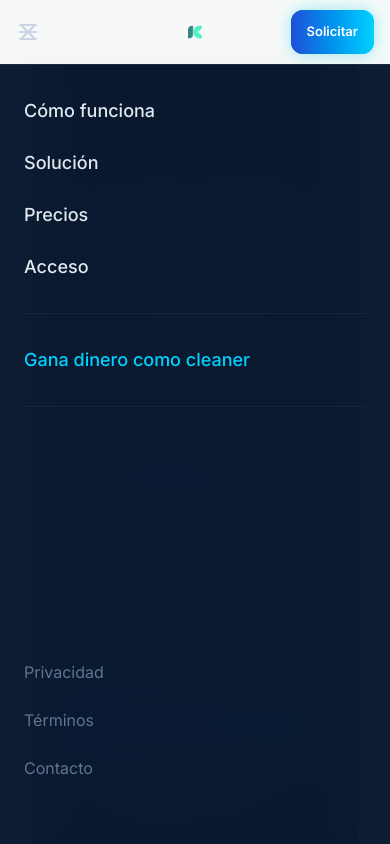
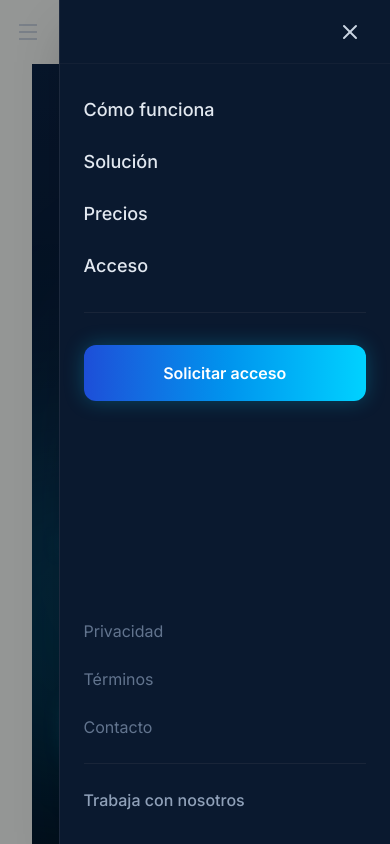
Before and after one commit to hostklynn-ux/klynn-landing, a Next.js app: page / in a window 390 px wide. Both pictures are taken after a click on the button 28 px from the left and 32 px from the top of the page. Shown: the top 844 px of the page. Built offline with nearby package versions, Linux system fonts and the light colour scheme.

Commit message:
fix: add slide effect to hamburguer menu

```diff
--- a/src/components/landing/Header.tsx
+++ b/src/components/landing/Header.tsx
@@ -9,7 +9,7 @@ import Link from "next/link";
 const navLinks = [
   { label: "Cómo funciona", href: "#how-klynn-works" },
   { label: "Solución", href: "#solution" },
-  { label: "Precios", href: "#prices" },
+  { label: "Precios", href: "#pricing" },
   { label: "Acceso", href: "#contact" },
 ];
 
@@ -31,6 +31,18 @@ const Header = () => {
     return () => window.removeEventListener('scroll', handleScroll);
   }, []);
 
+  useEffect(() => {
+    if (mobileOpen) {
+      document.body.style.overflow = 'hidden';
+    } else {
+      document.body.style.overflow = '';
+    }
+
+    return () => {
+      document.body.style.overflow = '';
+    };
+  }, [mobileOpen]);
+
   const scrollToContact = () => {
     const el = document.getElementById('contact');
     if (el) {
@@ -44,6 +56,7 @@ const Header = () => {
     : "bg-transparent border-b border-transparent shadow-none";
 
   return (
+    <>
       <header
         className={`fixed top-0 left-0 right-0 z-[100] transition-all duration-300 ${headerBackgroundClass}`}
       >
@@ -51,11 +64,11 @@ const Header = () => {
 
           <div className="flex-1 flex justify-start md:hidden">
             <button
-            onClick={() => setMobileOpen(!mobileOpen)}
+              onClick={() => setMobileOpen(true)}
               className="flex items-center justify-center w-12 h-12 -ml-3 text-slate-300 hover:text-white focus:outline-none transition-colors"
-            aria-label="Toggle menu"
+              aria-label="Abrir menú"
             >
-            {mobileOpen ? <X className="w-6 h-6" /> : <Menu className="w-6 h-6" />}
+              <Menu className="w-6 h-6" />
             </button>
           </div>
 
@@ -108,12 +121,35 @@ const Header = () => {
             </Button>
           </div>
         </div>
+      </header>
 
-      {mobileOpen && (
-        <div className="md:hidden absolute top-16 left-0 w-full h-[calc(100vh-64px)] bg-[#0a192f]/98 backdrop-blur-xl border-t border-slate-800 shadow-2xl animate-in slide-in-from-top-2 fade-in duration-200 overflow-y-auto">
-          <nav className="flex flex-col px-6 py-8 min-h-full">
+      <div className="md:hidden">
 
-            <div className="flex flex-col gap-6">
+        <div
+          className={`fixed inset-0 bg-black/40 z-[101] transition-opacity duration-300 ease-in-out ${mobileOpen ? "opacity-100 visible" : "opacity-0 invisible"
+            }`}
+          onClick={() => setMobileOpen(false)}
+          aria-hidden="true"
+        />
+
+        <div
+          className={`fixed top-0 right-0 bottom-0 w-[85%] max-w-sm bg-[#0a192f] border-l border-slate-800 shadow-2xl z-[102] flex flex-col transform transition-transform duration-300 ease-in-out ${mobileOpen ? "translate-x-0" : "translate-x-full"
+            }`}
+        >
+
+          <div className="h-16 px-4 flex items-center justify-end border-b border-slate-800/50 shrink-0">
+            <button
+              onClick={() => setMobileOpen(false)}
+              className="flex items-center justify-center w-12 h-12 text-slate-300 hover:text-white focus:outline-none transition-colors"
+              aria-label="Cerrar menú"
+            >
+              <X className="w-6 h-6" />
+            </button>
+          </div>
+
+          <div className="flex-1 overflow-y-auto py-8 px-6 flex flex-col">
+
+            <nav className="flex flex-col gap-6">
               {navLinks.map((link) => (
                 <Link
                   key={link.href}
@@ -124,48 +160,37 @@ const Header = () => {
                   {link.label}
                 </Link>
               ))}
+            </nav>
+
+            <div className="w-full h-px bg-slate-800/80 my-8 shrink-0"></div>
+
+            <Button
+              className="w-full h-14 shrink-0 text-white font-semibold text-base transition-all duration-300 bg-gradient-to-r from-[#1d4ed8] to-[#00d2ff] hover:opacity-90 shadow-[0_0_20px_rgba(0,210,255,0.25)] border-0 rounded-xl mb-8"
+              onClick={scrollToContact}
+            >
+              Solicitar acceso
+            </Button>
+
+            <div className="flex flex-col gap-6 mt-auto">
+              <Link href="#privacidad" onClick={() => setMobileOpen(false)} className="text-slate-500 hover:text-slate-300 text-base transition-colors">Privacidad</Link>
+              <Link href="#terminos" onClick={() => setMobileOpen(false)} className="text-slate-500 hover:text-slate-300 text-base transition-colors">Términos</Link>
+              <Link href="#contacto" onClick={() => setMobileOpen(false)} className="text-slate-500 hover:text-slate-300 text-base transition-colors">Contacto</Link>
             </div>
 
-            <div className="w-full h-px bg-slate-800/80 my-8"></div>
+            <div className="w-full h-px bg-slate-800/80 my-6 shrink-0"></div>
 
             <Link
               href="#cleaner"
               onClick={() => setMobileOpen(false)}
-              className="text-[#00d2ff] hover:text-white text-lg font-medium transition-colors"
+              className="text-slate-400 hover:text-[#00d2ff] text-base font-medium transition-colors"
             >
-              Gana dinero como cleaner
-            </Link>
-
-            <div className="w-full h-px bg-slate-800/80 my-8"></div>
-
-            <div className="flex flex-col gap-6 mt-auto pb-8">
-              <Link
-                href="#privacy"
-                onClick={() => setMobileOpen(false)}
-                className="text-slate-500 hover:text-slate-300 text-base transition-colors"
-              >
-                Privacidad
-              </Link>
-              <Link
-                href="#terms"
-                onClick={() => setMobileOpen(false)}
-                className="text-slate-500 hover:text-slate-300 text-base transition-colors"
-              >
-                Términos
-              </Link>
-              <Link
-                href="#contact"
-                onClick={() => setMobileOpen(false)}
-                className="text-slate-500 hover:text-slate-300 text-base transition-colors"
-              >
-                Contacto
+              Trabaja con nosotros
             </Link>
           </div>
 
-          </nav>
         </div>
-      )}
-    </header>
+      </div>
+    </>
   );
 };
 
```
Lines whose indentation alone changed are shown as unchanged.
